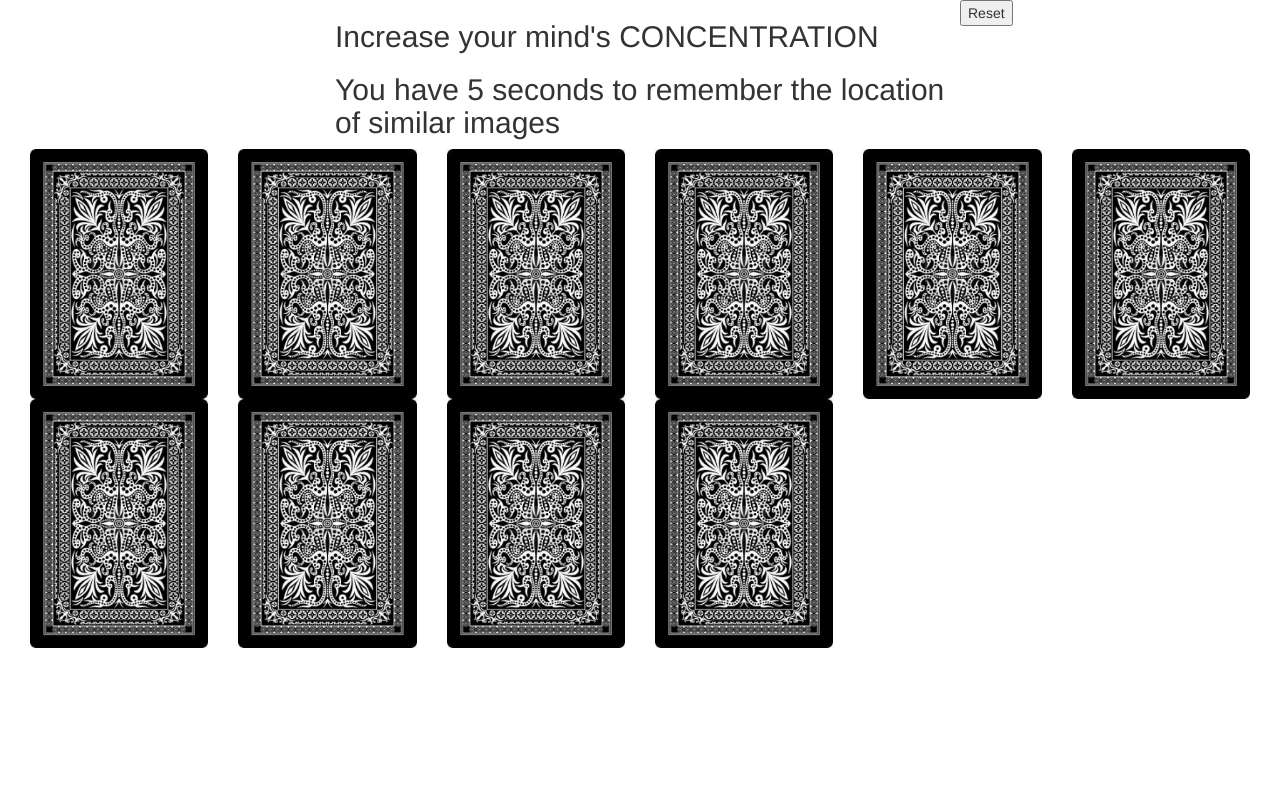
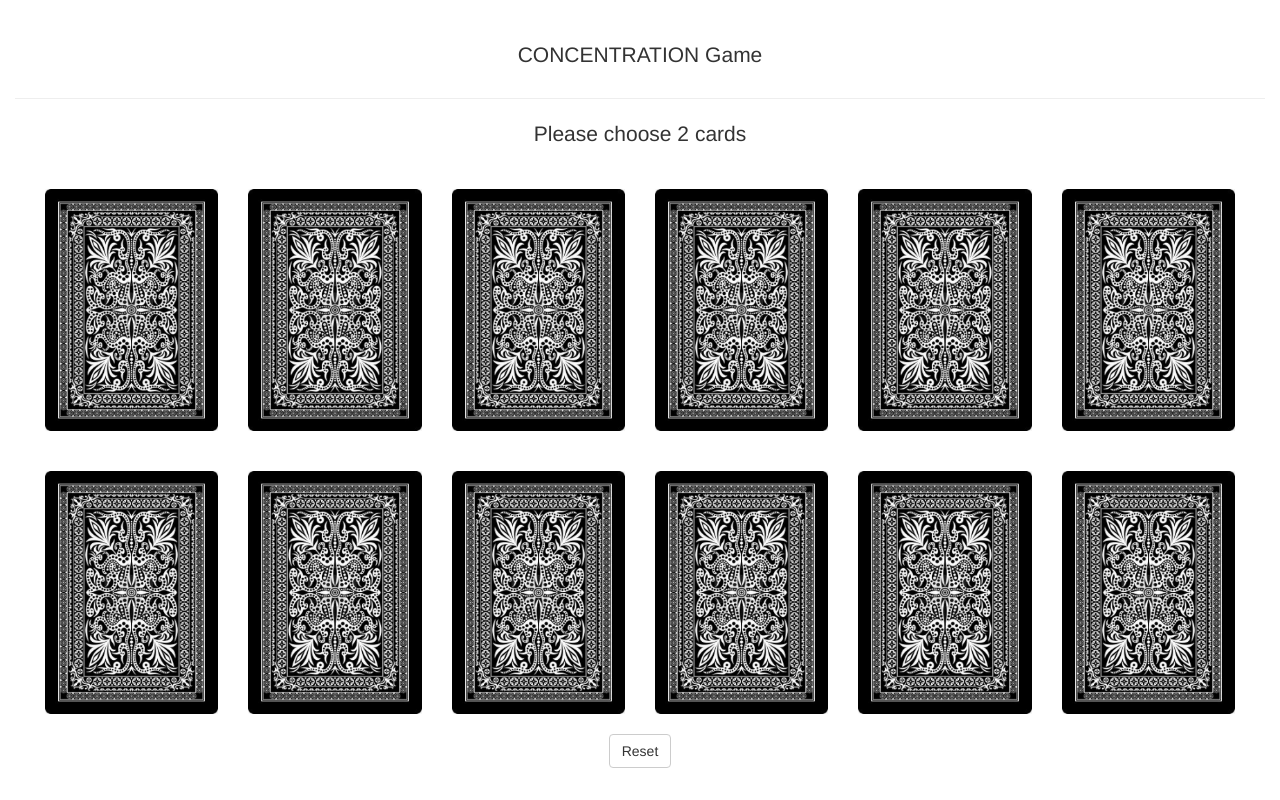
Before and after one commit to HassanNahhal/ConcentrationGame, a plain HTML site: page index.html in a window 1280 px wide. Drawn offline with nearby package versions, Linux system fonts and the light colour scheme.

Commit message:
added 2 more images and updated the style
added spaces between images in style.css

```diff
--- a/index.html
+++ b/index.html
@@ -6,21 +6,19 @@
     <link rel="stylesheet" href="style/style.css">
     <script src="https://cdnjs.cloudflare.com/ajax/libs/jquery/1.8.3/jquery.min.js"></script>
     <link rel="stylesheet" href="https://maxcdn.bootstrapcdn.com/bootstrap/3.3.5/css/bootstrap.min.css">
-
-
     <script src="script.js"></script>
 
 </head>
 
 <body>
-    <div class="col-xs-offset-3 col-xs-6">
-        <h2>Increase your mind's CONCENTRATION</h2>
-        <h2>You have 5 seconds to remember the location of similar images</h2>
 
-        <div id="congrats" class="alert hidden">
-            <span>Success!!!</span>
+    <div class="container-fluid">
+        <div class="page-header text-center">
+            <p class="lead">CONCENTRATION Game</p>
         </div>
-    </div>
+
+        <p class="lead text-center">Please choose 2 cards</p>
+
         <div id="image_list" class="col-xs-12">
 
 
@@ -59,10 +57,21 @@
                 <img class="img img-responsive inactive" src="images/back.jpg" alt="Image 10" id="Image10">
             </a>
 
+            <a href="images/Image2.gif" title="Image 11" class="col-xs-6 col-sm-4 col-md-3 col-lg-2">
+                <img class="img img-responsive inactive" src="images/back.jpg" alt="Image 11" id="Image11">
+            </a>
+
+            <a href="images/Image2.gif" title="Image 12" class="col-xs-6 col-sm-4 col-md-3 col-lg-2">
+                <img class="img img-responsive inactive" src="images/back.jpg" alt="Image 12" id="Image12">
+            </a>
+
         </div>
 
 
-    <button name="Reset" id="Reset" value="Reset">Reset</button>
+        <div class="text-center">
+            <button name="Reset" id="Reset" value="Reset" class="btn btn-default btn-responsive center-block">Reset</button>
+        </div>
+    </div>
 </body>
 
 </html>
--- a/style/style.css
+++ b/style/style.css
@@ -1,33 +1,5 @@
-.img {
-    position: relative;
-    float: left;
-    width: 250px;
-    height: 250px;
-    background-position: 50% 50%;
-    background-repeat: no-repeat;
-    background-size: cover;
+img {
+    margin-top: 20px;
+    /*to have the space above the image*/
+    margin-bottom: 20px;
 }
-
-#container {
-    position: absolute;
-    margin-left: auto;
-    margin-right: auto;
-}
-
-.innerDivs {
-    position: relative;
-    top: 0;
-    color: white;
-    margin-left: 12px;
-    padding-left: 11px;
-    padding-top: 2px;
-    padding-right: 11px;
-    padding-bottom: 2px;
-    border-radius: 2px;
-    top: 25px;
-    float: left;
-}
-
-.hidden {
-    style=display: none;
-}
```
Lines whose indentation alone changed are shown as unchanged.
